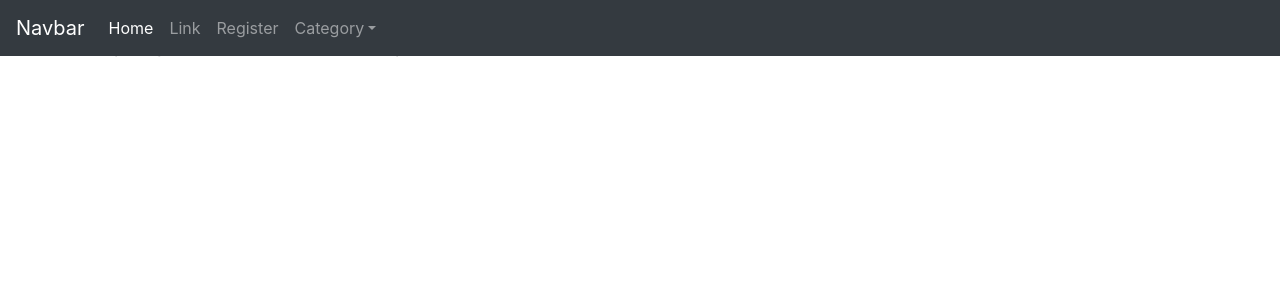
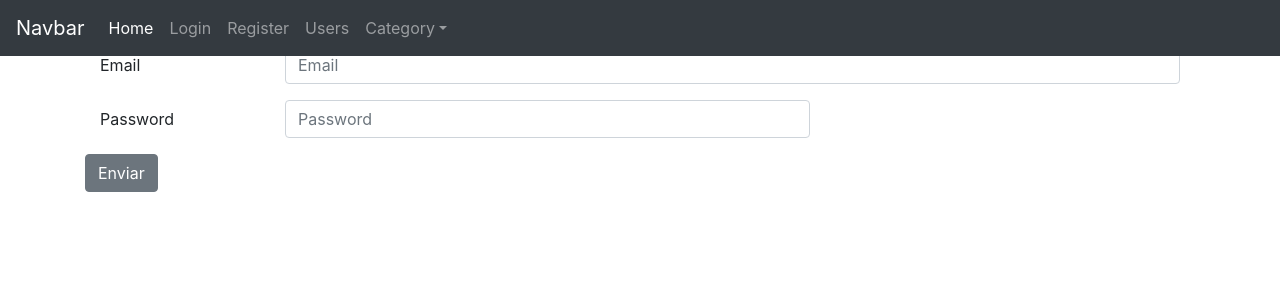
Before and after one commit to canoslinky/Frontend, an Angular app: page /login in a window 1280 px wide. Before the commit this address led to /. Shown: the top 300 px of the page. Built offline with nearby package versions, Linux system fonts and the light colour scheme.

Commit message:
users init

```diff
--- a/src/app/api.service.ts
+++ b/src/app/api.service.ts
@@ -6,9 +6,20 @@ export class ApiService {
 
   constructor( private http: Http) { }
 
-  sendUserRegistration(registerData) {
-    this.http.post('http://localhost:3000/register', registerData).subscribe( res => {
+  users = [];
+
+  getUsers(){
+    this.http.get('http://localhost:3000/users').subscribe(res => {
+      this.users = res.json()
     });
   }
 
+  // sendUserRegistration(registerData) {
+  //   this.http.post('http://localhost:3000/register', registerData).subscribe( res => {
+  //   });
+  // }
+  // loginUser(loginData){
+  //   this.http.post('http://localhost:3000/login', loginData).subscribe( res => {
+  //   });
+  // }
 }
--- /dev/null
+++ b/src/app/app-login/app-login.component.html
@@ -0,0 +1,22 @@
+
+<div class="container">
+    <form>
+        <h2>Login</h2>
+        <div class="form-group row">
+            <label class="col-sm-2 col-form-label">Email</label>
+            <div class="col-sm-10">
+                <input [(ngModel)]="loginData.email" name="email" type="email" class="form-control"  placeholder="Email">
+            </div>
+        </div>
+        <div class="form-group row">
+            <label for="inputPassword" class="col-sm-2 col-form-label">Password</label>
+            <div class="col-sm-6">
+                <input [(ngModel)]="loginData.pwd" name="password" type="password" class="form-control" placeholder="Password">
+            </div>
+
+        </div>
+        <div class="form-group row">
+            <button type="button" (click)="post()" class="btn btn-secondary">Enviar</button>
+        </div>
+    </form>
+</div>
--- /dev/null
+++ b/src/app/app-login/app-login.component.ts
@@ -0,0 +1,18 @@
+import { Component, OnInit } from '@angular/core';
+import { AuthService } from '../auth.service';
+
+@Component({
+  selector: 'app-login',
+  templateUrl: './app-login.component.html',
+  styleUrls: ['./app-login.component.css']
+})
+export class AppLoginComponent implements OnInit {
+  loginData = {};
+  constructor(private authService: AuthService) { }
+
+  ngOnInit() {
+  }
+  post(){
+    this.authService.loginUser(this.loginData);
+  }
+}
--- a/src/app/app-navbar/app-navbar.component.html
+++ b/src/app/app-navbar/app-navbar.component.html
@@ -1,5 +1,6 @@
-<div class="container">
+
   <nav class="navbar navbar-expand-md navbar-dark bg-dark fixed-top">
+
     <a class="navbar-brand" href="#">Navbar</a>
     <button class="navbar-toggler" type="button" data-toggle="collapse" data-target="#navbarsExampleDefault" aria-controls="navbarsExampleDefault" aria-expanded="false" aria-label="Toggle navigation">
       <span class="navbar-toggler-icon"></span>
@@ -10,11 +11,14 @@
           <a class="nav-link" href="#">Home <span class="sr-only">(current)</span></a>
         </li>
         <li class="nav-item">
-          <a class="nav-link" href="#">Link</a>
+          <a class="nav-link" routerLink="login">Login</a>
         </li>
         <li class="nav-item">
           <a class="nav-link" routerLink="register">Register</a>
         </li>
+        <li class="nav-item">
+            <a class="nav-link" routerLink="users">Users</a>
+          </li>
         <li class="nav-item dropdown" ngbDropdown>
           <a class="nav-link dropdown-toggle" id="dropdown01" ngbDropdownToggle>Category</a>
           <div class="dropdown-menu" aria-labelledby="dropdown01" ngbDropdownMenu>
@@ -27,4 +31,3 @@
 
     </div>
   </nav>
-</div>
--- a/src/app/app-register/app-register.component.ts
+++ b/src/app/app-register/app-register.component.ts
@@ -1,6 +1,6 @@
 import { Component, OnInit } from '@angular/core';
 import { FormsModule } from '@angular/forms';
-import { ApiService } from '../api.service';
+import { AuthService } from '../auth.service';
 
 
 @Component({
@@ -10,12 +10,12 @@ import { ApiService } from '../api.service';
 })
 export class AppRegisterComponent implements OnInit {
   registerData = {}
-  constructor(private apiService: ApiService) { }
+  constructor(private authService: AuthService) { }
 
   ngOnInit() {
   }
 
   post(){
-    this.apiService.sendUserRegistration(this.registerData);
+    this.authService.registerUser(this.registerData);
   }
 }
--- /dev/null
+++ b/src/app/app-users/app-users.component.html
@@ -0,0 +1,5 @@
+<div class="card" *ngFor="let users of apiService.users">
+  <div class="card-body">
+    {{user.email}}
+  </div>
+</div>
--- /dev/null
+++ b/src/app/app-users/app-users.component.ts
@@ -0,0 +1,17 @@
+import { Component, OnInit } from '@angular/core';
+import { ApiService } from '../api.service';
+
+@Component({
+  selector: 'app-users',
+  templateUrl: './app-users.component.html',
+  styleUrls: ['./app-users.component.css']
+})
+export class AppUsersComponent implements OnInit {
+
+  constructor(private apiService: ApiService) { }
+
+  ngOnInit() {
+    this.apiService.getUsers();
+  }
+
+}
--- a/src/app/app.component.html
+++ b/src/app/app.component.html
@@ -1,11 +1,4 @@
 <app-navbar></app-navbar>
-<div class="container">
-    <div class="starter-template">
-        <p class="lead">Use this document as a way to quickly start any new project.<br> All you get is this text and a mostly barebones HTML document.</p>
-    </div>
+<div class="container" >
+    <router-outlet></router-outlet>
 </div>
-<div class="container">
-    <div class="starter-template">
-        <router-outlet></router-outlet>
-    </div>
-</div>
--- /dev/null
+++ b/src/app/auth.service.ts
@@ -0,0 +1,18 @@
+import { Injectable } from '@angular/core';
+import { HttpModule, Http } from '@angular/http';
+
+@Injectable()
+export class AuthService {
+
+  constructor( private http: Http) { }
+
+  registerUser(registerData) {
+    this.http.post('http://localhost:3000/register', registerData).subscribe( res => {
+    });
+  }
+  loginUser(loginData){
+    this.http.post('http://localhost:3000/login', loginData).subscribe( res => {
+        localStorage.setItem('token', res.json().token)
+    });
+  }
+}
```
Also changed, not shown: src/app/app.module.ts (+9 -2 lines), src/app/app-login/app-login.component.css (added), src/app/app-users/app-users.component.css (added), 2 other files (tests, documents, lock files or other folders).
